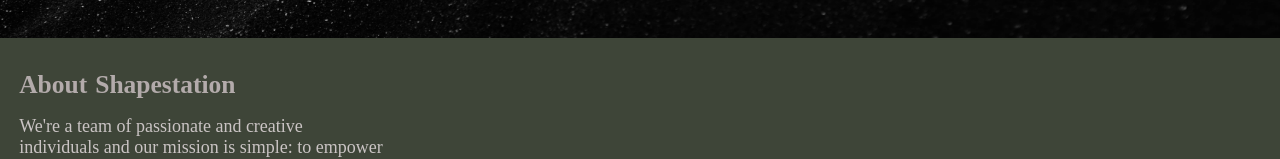
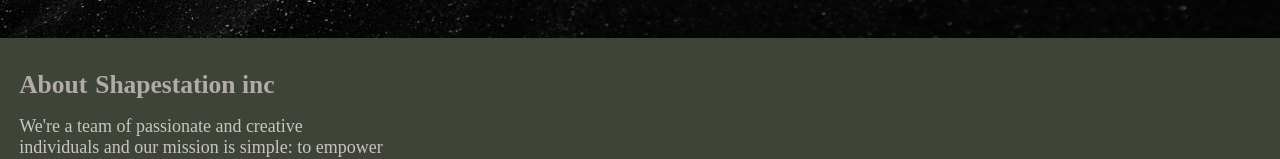
Before and after one commit to firemasterleo/shapestation, a Vue app: page / in a window 1280 px wide. Shown: the part 778-937 px from the top of the page. Built offline with nearby package versions, Linux system fonts and the light colour scheme; a web font is replaced by a local one.

Commit message:
Update HomePage.vue

```diff
--- a/src/components/HomePage.vue
+++ b/src/components/HomePage.vue
@@ -81,7 +81,7 @@
 
                 </div>
                 <div class="shapestation" ref="shapestation">
-                    <h2>Shapestation</h2>
+                    <h2>Shapestation inc</h2>
 
                 </div>
 
```
